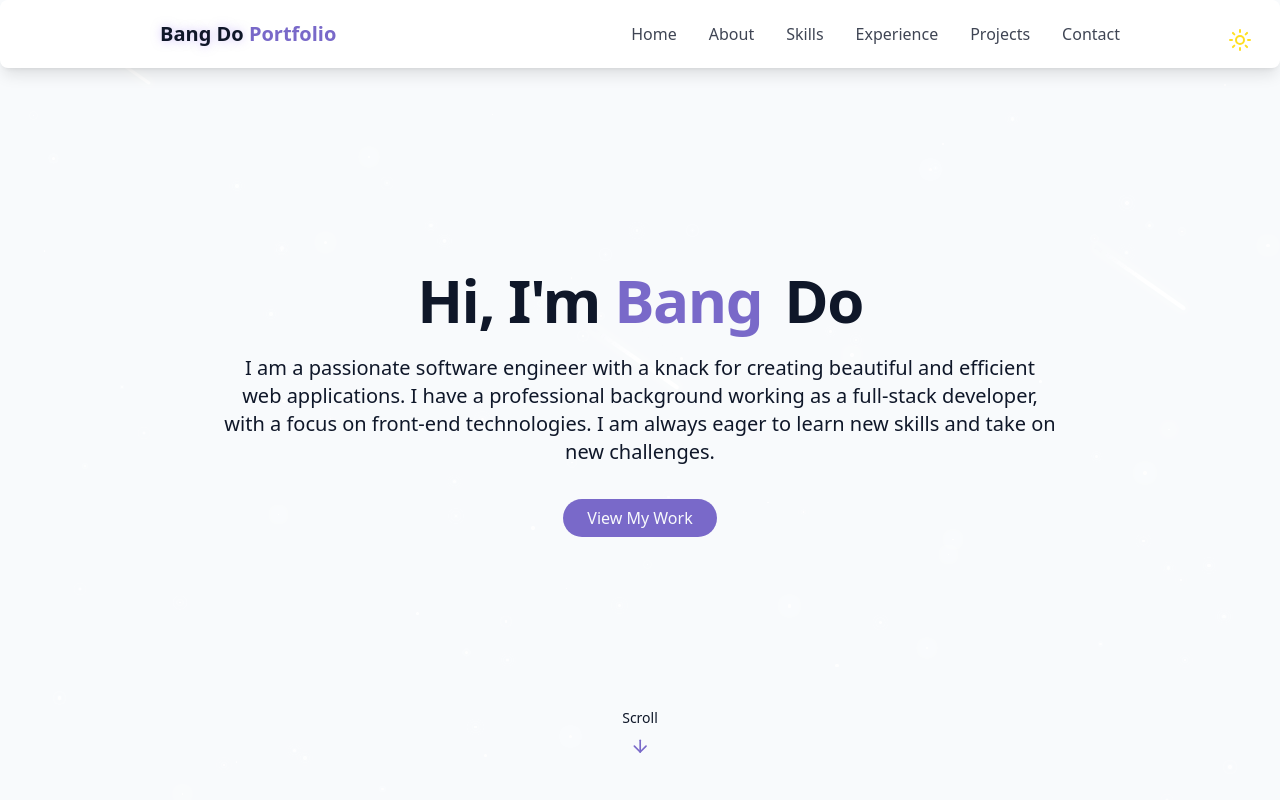
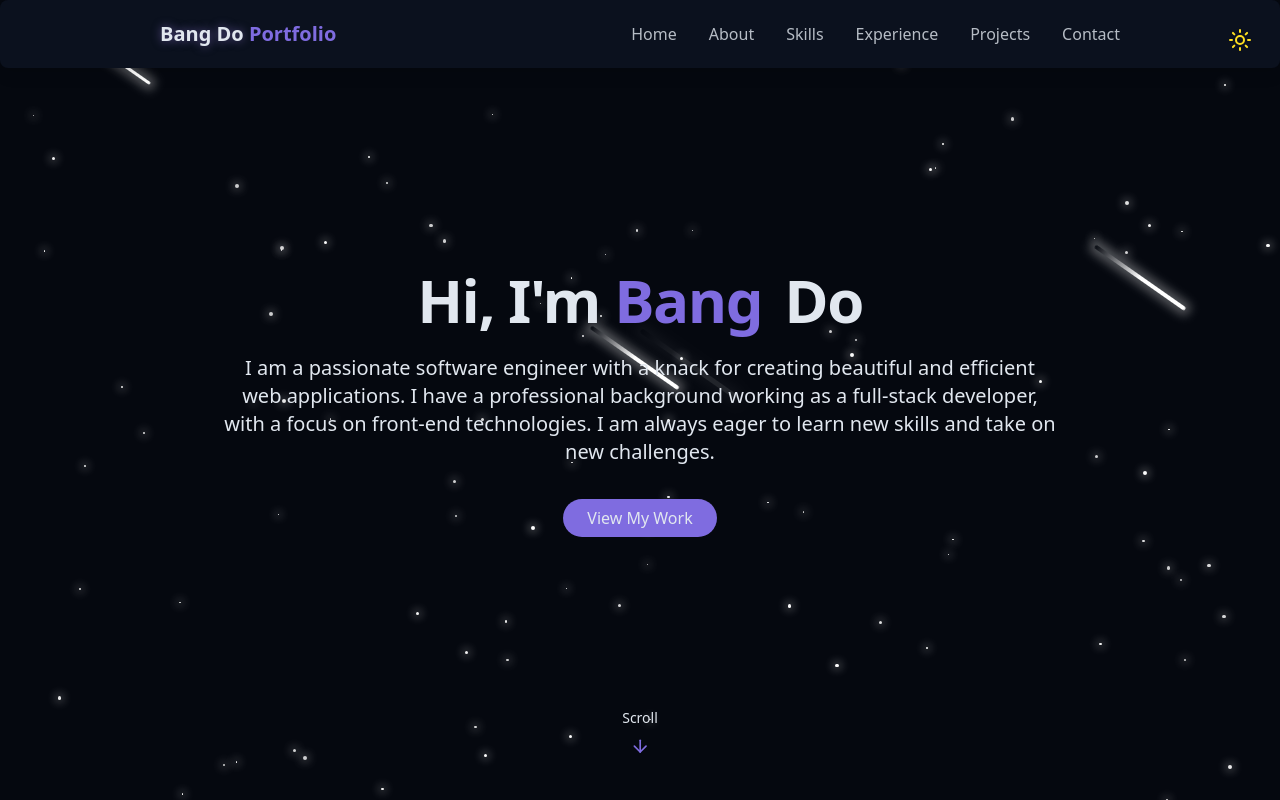
Before and after one commit to FireFly0000/bkd-portfolio, a React (Vite) app: page / in a window 1280 px wide. Shown: the top 800 px of the page. Built offline with nearby package versions, Linux system fonts and the light colour scheme.

Commit message:
Attempt to make default theme dark again

```diff
--- a/src/components/ThemeToggle.tsx
+++ b/src/components/ThemeToggle.tsx
@@ -11,6 +11,7 @@ function ThemeToggle() {
       document.documentElement.classList.add("light");
       setIsDarkMode(false);
     } else {
+      document.documentElement.classList.add("dark");
       localStorage.setItem("theme", "dark");
       setIsDarkMode(true);
     }
```
